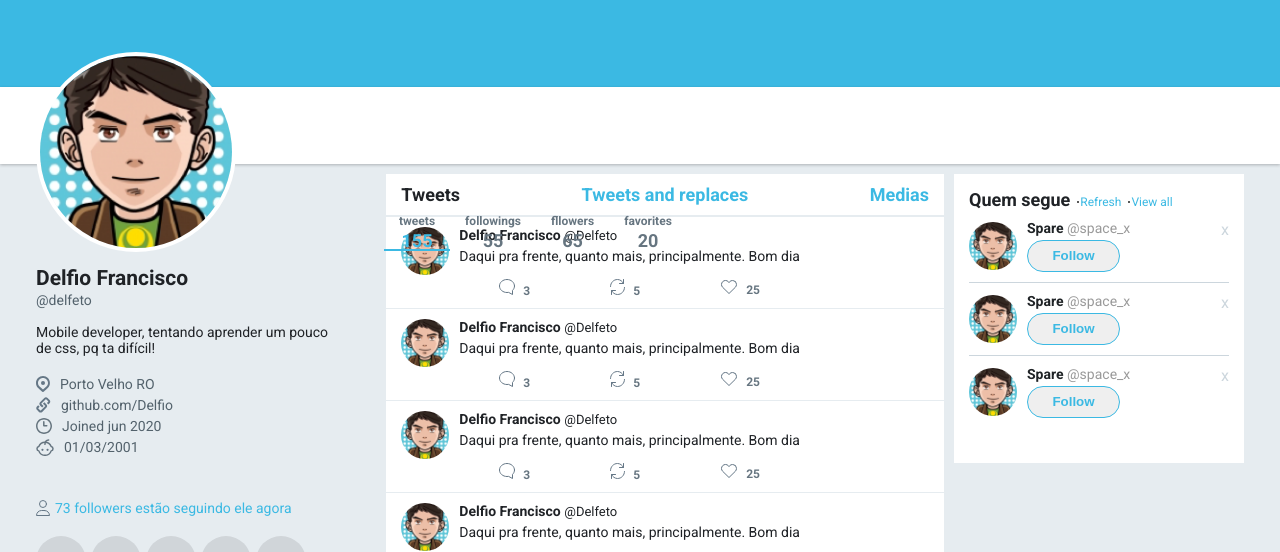
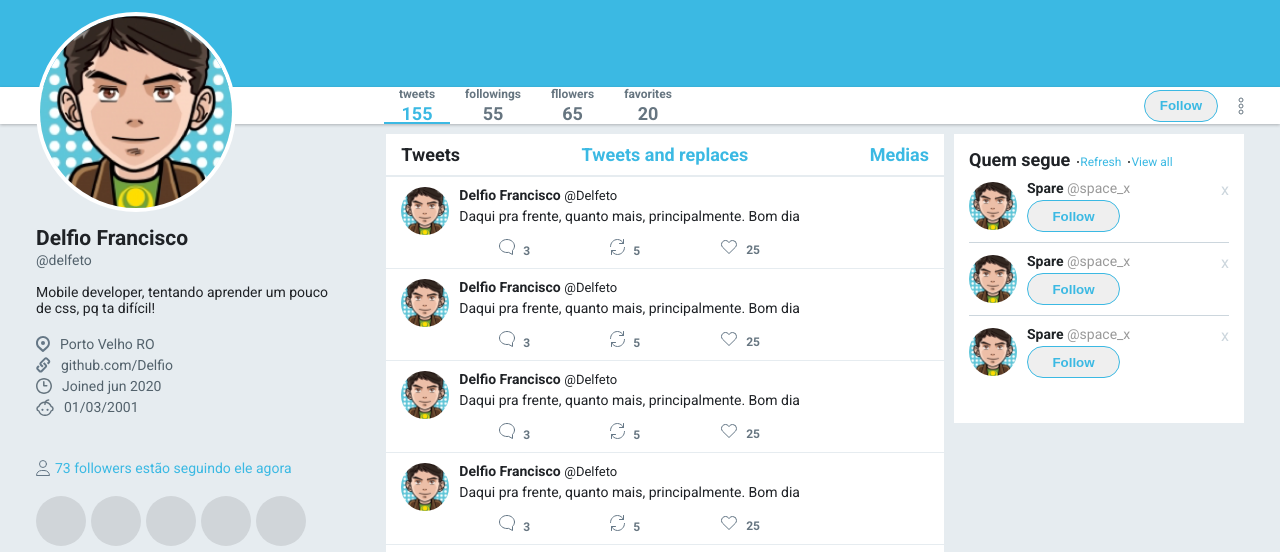
Before and after one commit to Delfio/twitter-UI, a plain HTML site: page index.html in a window 1280 px wide. Shown: the part 215-767 px from the top of the page. Drawn offline with Linux system fonts and the light colour scheme.

Commit message:
fix bug nav bar css

```diff
--- a/assets/css/styles.css
+++ b/assets/css/styles.css
@@ -143,7 +143,6 @@ Media Query
     justify-content: space-between;
     align-items: center;
     padding-left: 30%;
-    min-height: 290px;
     height: 100%;
 }
 
```
